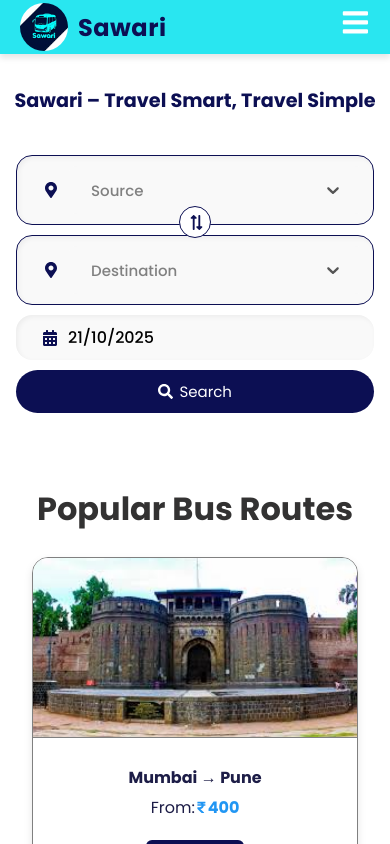
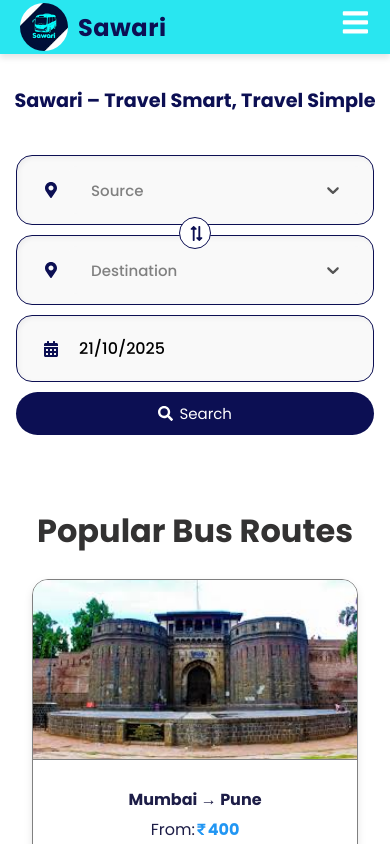
Before and after one commit to Appuborkar/sawari-frontend, a React (Vite) app: page / in a window 390 px wide. Shown: the top 844 px of the page. Built offline with nearby package versions, Linux system fonts and the light colour scheme; no server answers; a web font is replaced by a local one.

Commit message:
fixed bug

```diff
--- a/src/App.css
+++ b/src/App.css
@@ -475,7 +475,7 @@
 
   .input-group {
     width: 100%;
-    border: 1px solid var(--pcolor);
+    border: 1px solid var(--pcolor) !important;
     border-radius: 1rem;
     background: #f9f9f9;
     display: flex;
@@ -491,7 +491,6 @@
     flex-shrink: 0;
   }
 
-  /* DatePicker specific fixes */
   .react-datepicker-wrapper {
     width: 100%;
   }
@@ -502,17 +501,9 @@
 
   .react-datepicker__input-container input {
     width: 100%;
-    border: none;
     background: transparent;
-    outline: none;
     font-size: var(--font-sm);
-    padding: 0;
-  }
-
-  /* Calendar dropdown positioning */
-  .react-datepicker-popper {
-    z-index: 9999 !important;
-    transform: none !important;
+    padding: 0.625rem;
   }
 
   .react-datepicker {
```
